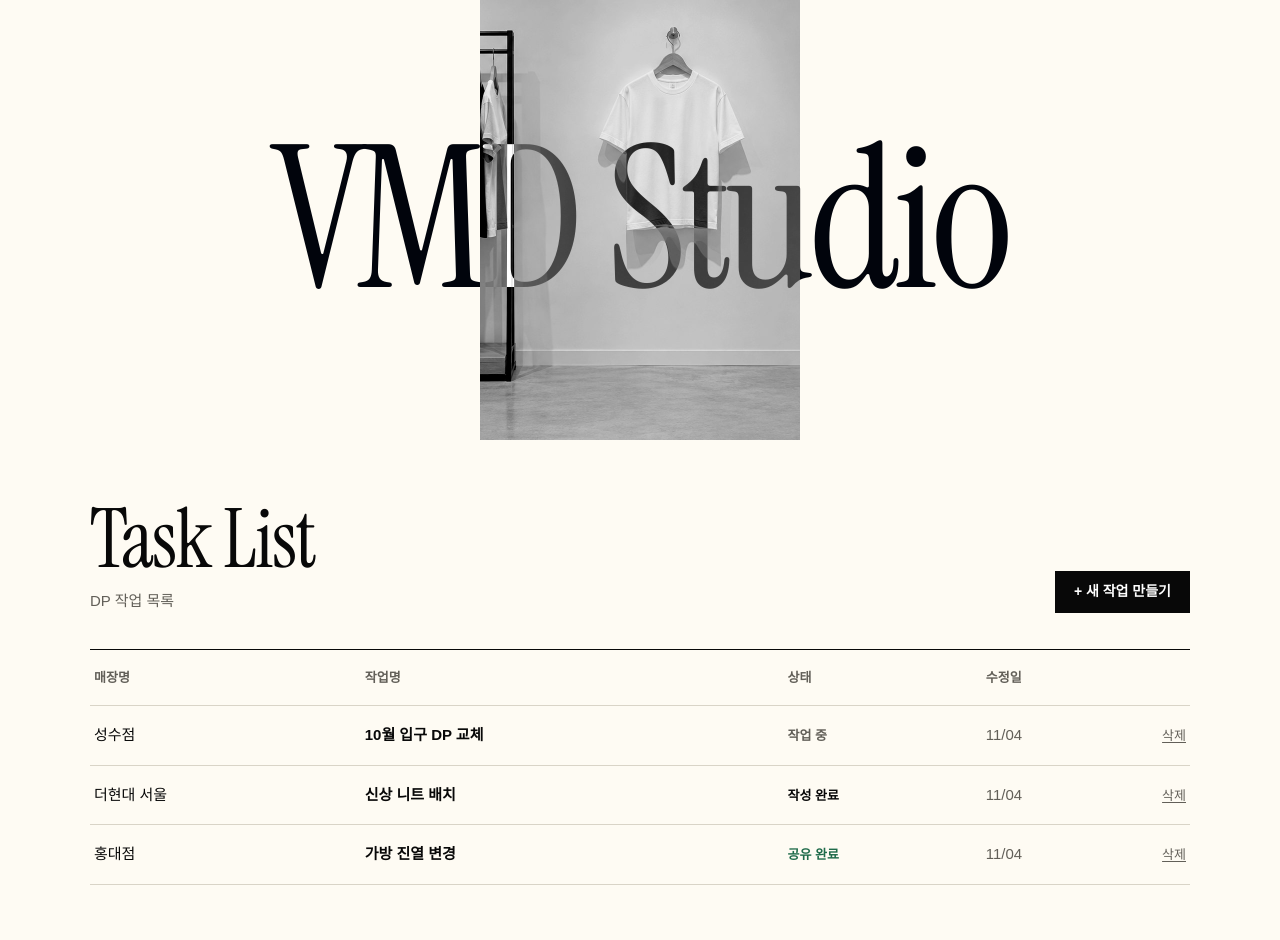
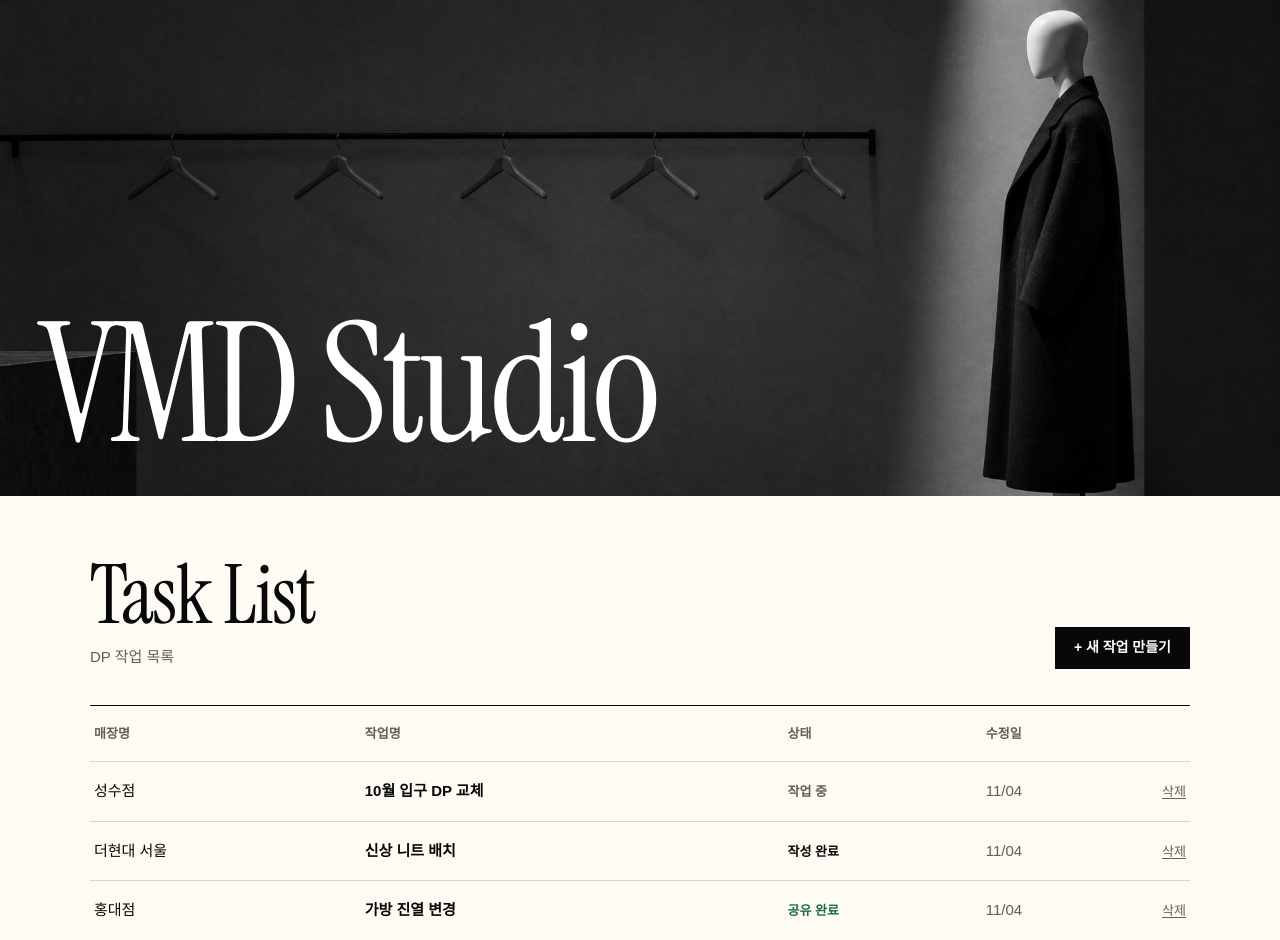
Before and after one commit to woosik980201/vmd-studio, a Spring Boot app: page / in a window 1280 px wide. Shown: the part 74-1014 px from the top of the page. Before the commit the page ends 959 px from the top, so only its background shows below. Run offline with Spring Boot 4, Linux system fonts and the light colour scheme; data comes from the database, SQL or seed files in the repository; some web fonts are replaced.

Commit message:
style: 대시보드 표지를 AI 생성 마네킹 화보로 교체
Co-Authored-By: Claude Opus 5.5 <noreply@anthropic.com>
Claude-Session: https://claude.ai/code/session_01HSA7wzVE7rsx1KXuhX7yVc

```diff
--- a/src/main/resources/static/css/style.css
+++ b/src/main/resources/static/css/style.css
@@ -854,36 +854,33 @@ h1 {
     margin-bottom: 36px;
 }
 
-/* 대시보드 표지: 흑백 사진 위를 큰 글자가 가로지른다. 글자는 바탕에 따라 색이 뒤집힌다 */
+/* 대시보드 표지: 어두운 흑백 화보 위에 큰 세리프 글자를 얹는다 (AI 생성 이미지) */
 .hero {
     position: relative;
-    display: flex;
-    justify-content: center;
-    height: 440px;
+    height: clamp(380px, 62vh, 620px);
+    background: var(--ink);
     overflow: hidden;
 }
 
 .hero img {
     display: block;
+    width: 100%;
     height: 100%;
-    width: auto;
+    object-fit: cover;
+    object-position: 100% 42%;
 }
 
 .hero p {
     position: absolute;
-    top: 50%;
-    left: 0;
-    right: 0;
+    left: 40px;
+    bottom: 28px;
     margin: 0;
     color: #fff;
     font-family: var(--serif);
-    font-size: clamp(72px, 15.5vw, 300px);
+    font-size: clamp(64px, 13vw, 236px);
     line-height: 1;
     letter-spacing: -0.03em;
-    text-align: center;
     white-space: nowrap;
-    transform: translateY(-50%);
-    mix-blend-mode: difference;
 }
 
 .btn {
@@ -988,6 +985,8 @@ h1 {
 
 @media (max-width: 760px) {
     .app-header { padding: 12px 16px 0; }
-    .hero { height: 380px; }
+    .hero { height: 320px; }
+    .hero img { object-position: 82% 42%; }
+    .hero p { left: 16px; bottom: 16px; font-size: 19vw; }
     .brand { font-size: 26px; }
 }
```
Also changed, not shown: src/main/resources/static/img/hero.jpg.
